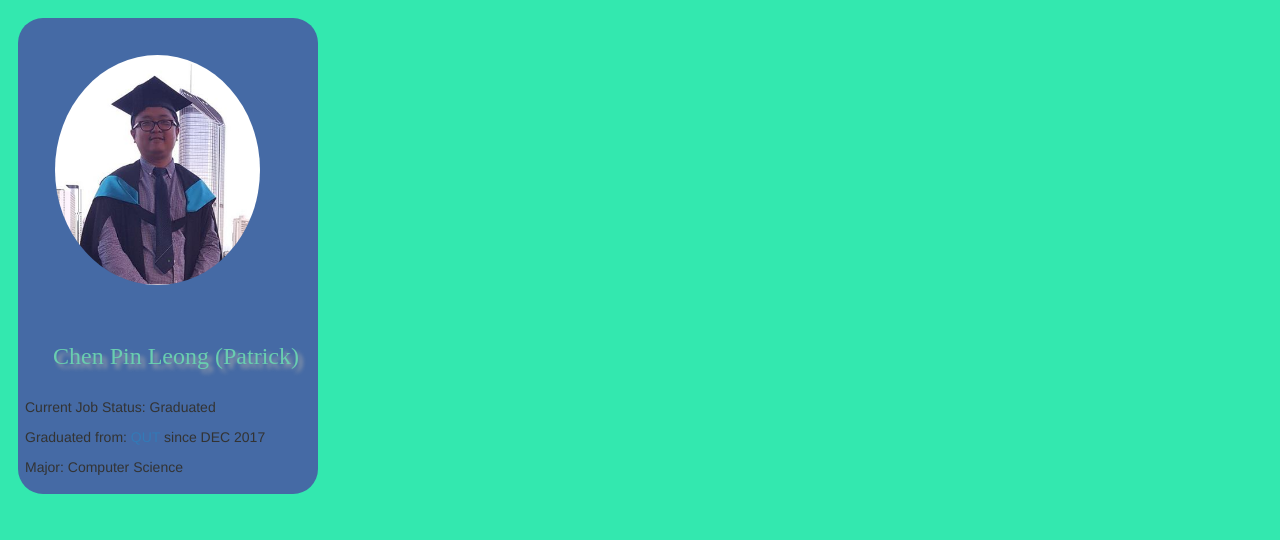
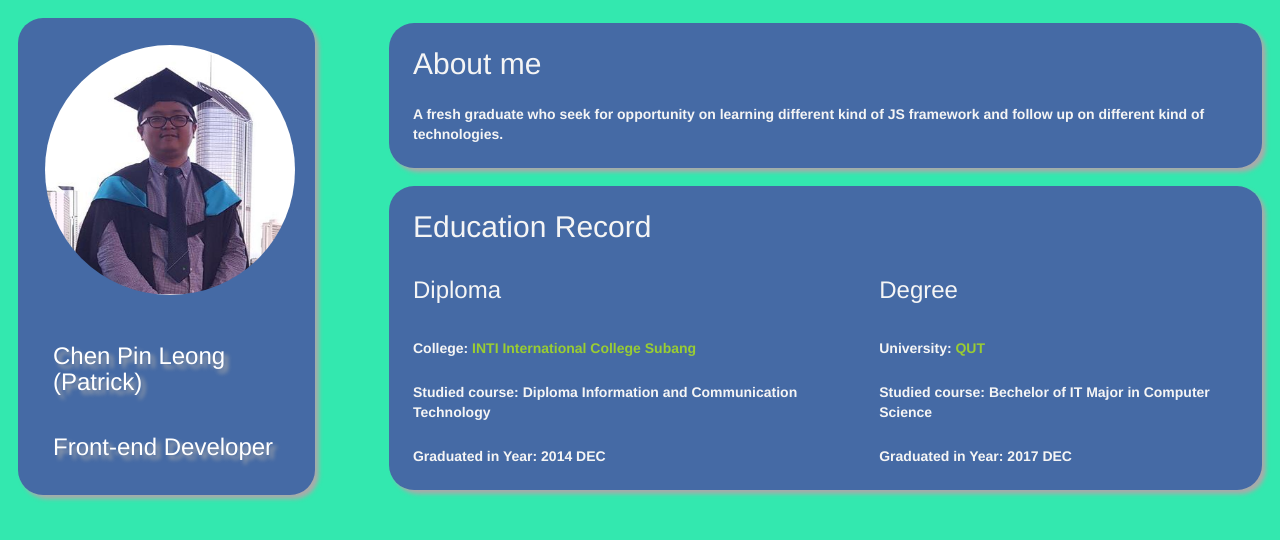
Before and after one commit to leongcp93/personal-profile, a plain HTML site: page index.html in a window 1280 px wide. Drawn offline with nearby package versions, Linux system fonts and the light colour scheme.

Commit message:
updated on education

```diff
--- a/index.html
+++ b/index.html
@@ -1,23 +1,53 @@
 <!DOCTYPE html>
-<link rel="stylesheet" href="style.css">
-<link rel="stylesheet" href="https://maxcdn.bootstrapcdn.com/bootstrap/3.3.7/css/bootstrap.min.css">
-<link rel="stylesheet" href="https://fonts.googleapis.com/css?family=Tangerine">
+
 <html>
 <head>
-
+<link rel="stylesheet" href="style.css">
+<link href="http://cdnjs.cloudflare.com/ajax/libs/font-awesome/4.3.0/css/font-awesome.css" rel="stylesheet" type='text/css'>
+<link rel="stylesheet" href="https://maxcdn.bootstrapcdn.com/bootstrap/3.3.7/css/bootstrap.min.css">
 <title>Chen Pin Leong (Patrick)</title>
 </head>
-<body class="background">
+<body class="background content-display">
 
-    <div class="picAndNameAlign information-content">
-        <img src="pictures/patrick.png" class="picture-border">
-        <h3 class="name-content">Chen Pin Leong (Patrick)</h3>
-        <div>
-            <p>Current Job Status: Graduated</p>
-            <p>Graduated from: <a href="https://www.qut.edu.au/">QUT</a> since DEC 2017</p>
-            <p>Major: Computer Science</p>
-        </div>
-    </div>
+    <table>
+        <tr>
+            <th>
+            <div class="picAndNameAlign information-content">
+            <img src="pictures/patrick.png" class="picture-border">
+            <h3 class="name-content">Chen Pin Leong (Patrick)</h3>
+            <h3 class="name-content">Front-end Developer</h3>
+            </div>
+            </th>
+            <th>
+                <div class="information-content">
+                    <h2 class="studyInfo">About me</h2>
+                    <p class="studyInfo">A fresh graduate who seek for opportunity on learning different kind of JS framework and
+                        follow up on different kind of technologies.</p>
+                </div>
+                <div class="information-content">
+                        <h2 class="studyInfo">Education Record</h2>
+                        <table>
+                            <tr>
+                                <th><h3 class="studyInfo">Diploma</h3></th>
+                                <th><h3 class="studyInfo">Degree</h3></th>
+                            </tr>
+                            <tr>
+                                <td><p class="studyInfo">College: <a class="changeColor" href="https://newinti.edu.my/campuses/inti-international-college-subang/"><strong>INTI International College Subang</strong></a></p>
+                                    <p class="studyInfo">Studied course: Diploma Information and Communication Technology</p>
+                                    <p class="studyInfo">Graduated in Year: 2014 DEC</p>
+                                </td>
+                                <td><p class="studyInfo">University: <a class="changeColor" href="https://www.qut.edu.au/"><strong>QUT</strong></a></p>
+                                    <p class="studyInfo">Studied course: Bechelor of IT Major in Computer Science</p>
+                                    <p class="studyInfo">Graduated in Year: 2017 DEC</p>
+                                </td>
+                            </tr>
+
+                        </table>
+
+                    </div>
+            </th>
+        </tr>
+    </table>
 
 
 
--- a/style.css
+++ b/style.css
@@ -1,8 +1,8 @@
 .picture-border{
     border-radius: 50%;
-    padding: 10px;
     margin: 20px;
     height:250px;
+    width: 250px;
 }
 
 .background{
@@ -12,11 +12,9 @@
 .name-content{
     padding: 10px;
     margin: 18px;
-    font-family: serif;
     text-shadow:  4px 4px 4px #aaa;
-    color: #69ceaf;
+    color: #ffffff;
     border-radius: 20px;
-    width: 300px;
 }
 
 .information-content{
@@ -24,9 +22,48 @@
     padding: 7px;
     margin: 18px;
     border-radius: 25px;
+    box-shadow:  4px 4px 4px #aaa;
 
 }
 
 .picAndNameAlign{
-    width:300px;
+    width:80%;
 }
+
+.studyInfo{
+    color: whitesmoke;
+    padding: 7px;
+    margin: 10px;
+}
+
+.content-display{
+    animation: 2s contDisplay forwards;
+}
+
+@keyframes contDisplay {
+    from {
+        opacity: 0;
+        transform: translateY(-20px);
+    }
+
+    to {
+        opacity: 1;
+        transform: translateY(0);
+    }
+}
+
+table{
+    width: 100%
+}
+
+.whiteIcon{
+    color:whitesmoke;
+}
+
+.changeColor{
+    color: yellowgreen;
+}
+
+.changeColor:hover{
+    color: darkgreen;
+}
```
